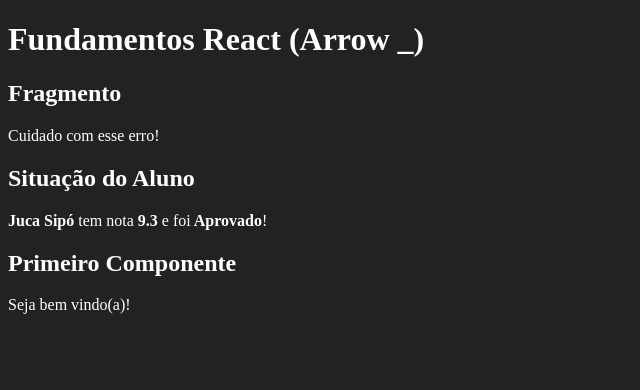
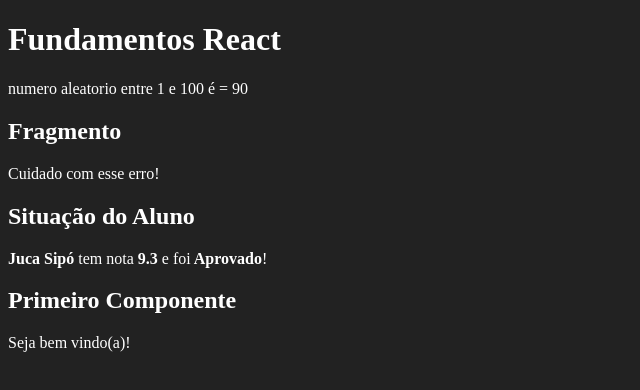
Before and after one commit to Tiago-devop/fundamentos-react, a React (Create React App) app: page / in a window 1280 px wide. Shown: the top 390 px of the page, without its empty margins (0-640 px from the left). Built offline with nearby package versions, Linux system fonts and the light colour scheme.

Commit message:
inserindo comp. aleatorio

```diff
--- a/src/App.jsx
+++ b/src/App.jsx
@@ -3,6 +3,7 @@
 import Primeiro from "./components/basicos/Primeiro";
 import ComParametro from "./components/basicos/ComParametro";
 import Fragmento from "./components/basicos/Fragmento";
+import Aleatorio from "./components/basicos/Aleatorio";
 
 const aluno = {
   titulo: "Situação do Aluno",
@@ -12,7 +13,8 @@
 
 export default (_) => (
   <div id="app">
-    <h1>Fundamentos React (Arrow _)</h1>
+    <h1>Fundamentos React</h1>
+    <Aleatorio min={1} max={100} />
     <Fragmento />
     <ComParametro titulo={aluno.titulo} aluno={aluno.nome} nota={aluno.nota} />
     <Primeiro />
--- /dev/null
+++ b/src/components/basicos/Aleatorio.jsx
@@ -0,0 +1,15 @@
+import React from "react";
+
+export default function Aleatorio(props) {
+  const { min, max } = props;
+
+  const aleatorio = Math.floor(Math.random() * (max - min) + min);
+
+  return (
+    <div>
+      <p>
+        numero aleatorio entre {min} e {max} é = {aleatorio}
+      </p>
+    </div>
+  );
+}
```
Also changed, not shown: 1 other file (tests, documents, lock files or other folders).
